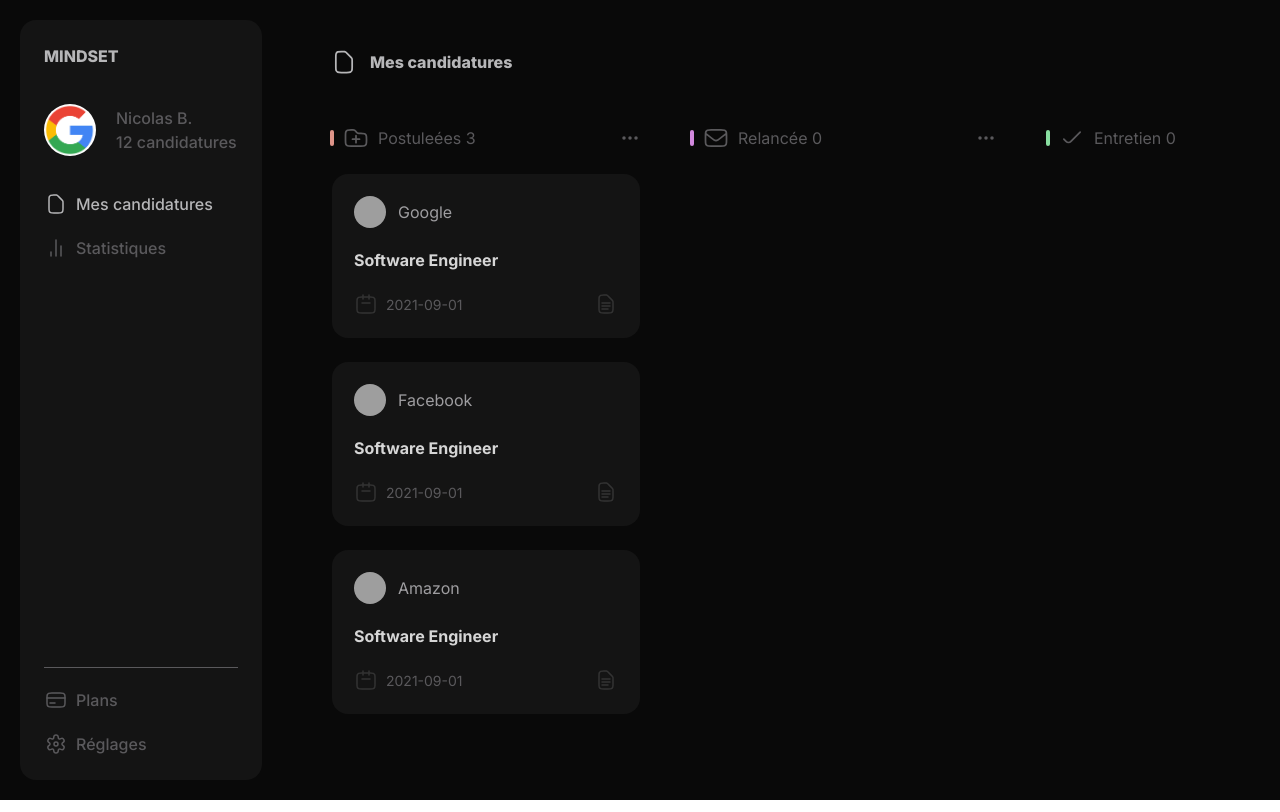
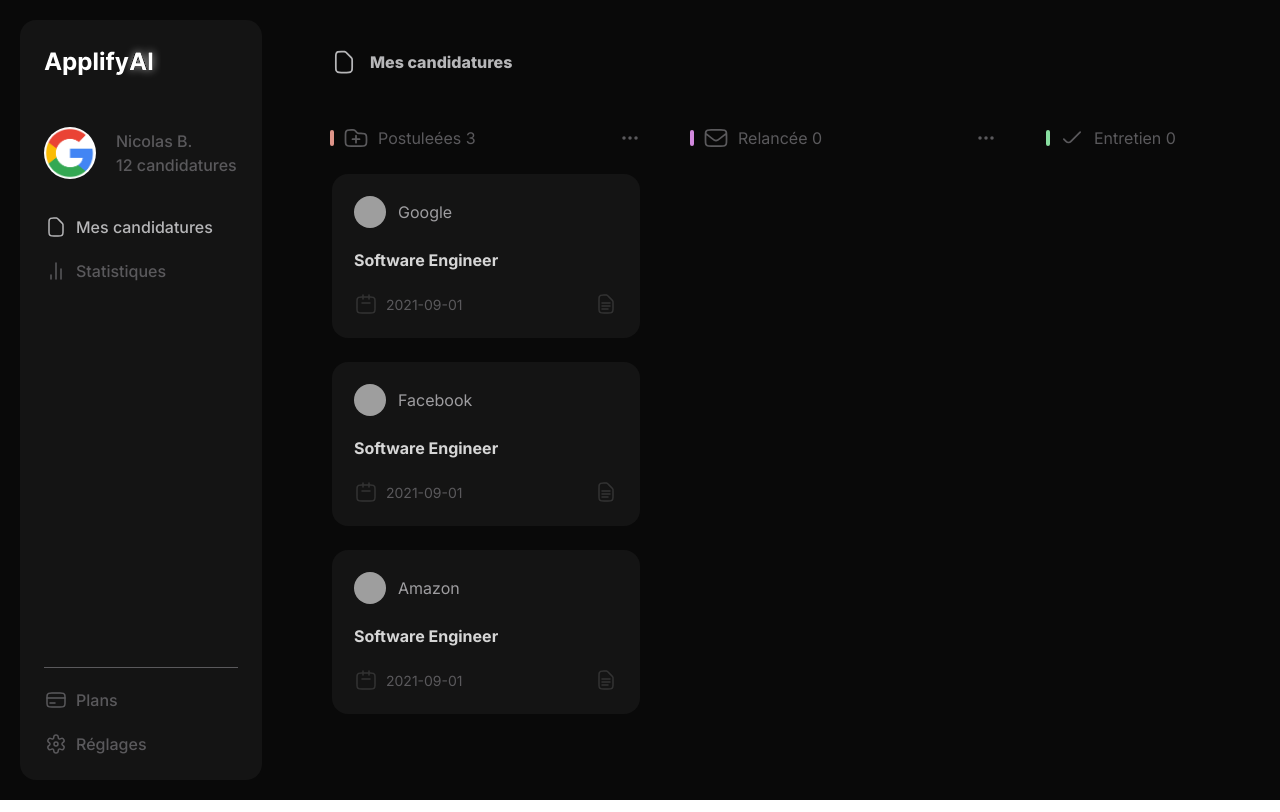
Before and after one commit to brdnicolas/mindset, a React (Create React App) app: page / in a window 1280 px wide. Shown: the top 812 px of the page. Built offline with nearby package versions, Linux system fonts and the light colour scheme; grey boxes are pictures that could not be loaded.

Commit message:
Change logo

```diff
--- a/src/components/organisms/navbar/Navbar.tsx
+++ b/src/components/organisms/navbar/Navbar.tsx
@@ -18,7 +18,7 @@
     <div className="p-5">
       <div className="w-[242px] h-full bg-gray-700 rounded-4 p-6 flex flex-col justify-between items-start">
         <div>
-          <h1 className="text-gray-200 text-2xl font-extrabold uppercase mb-9">Mindset</h1>
+          <img className="mb-9" src="/assets/logo2.svg" alt="Logo " />
           <div className="flex items-center">
             <Avatar
               width={52}
```
Also changed, not shown: public/assets/logo2.svg (added).
